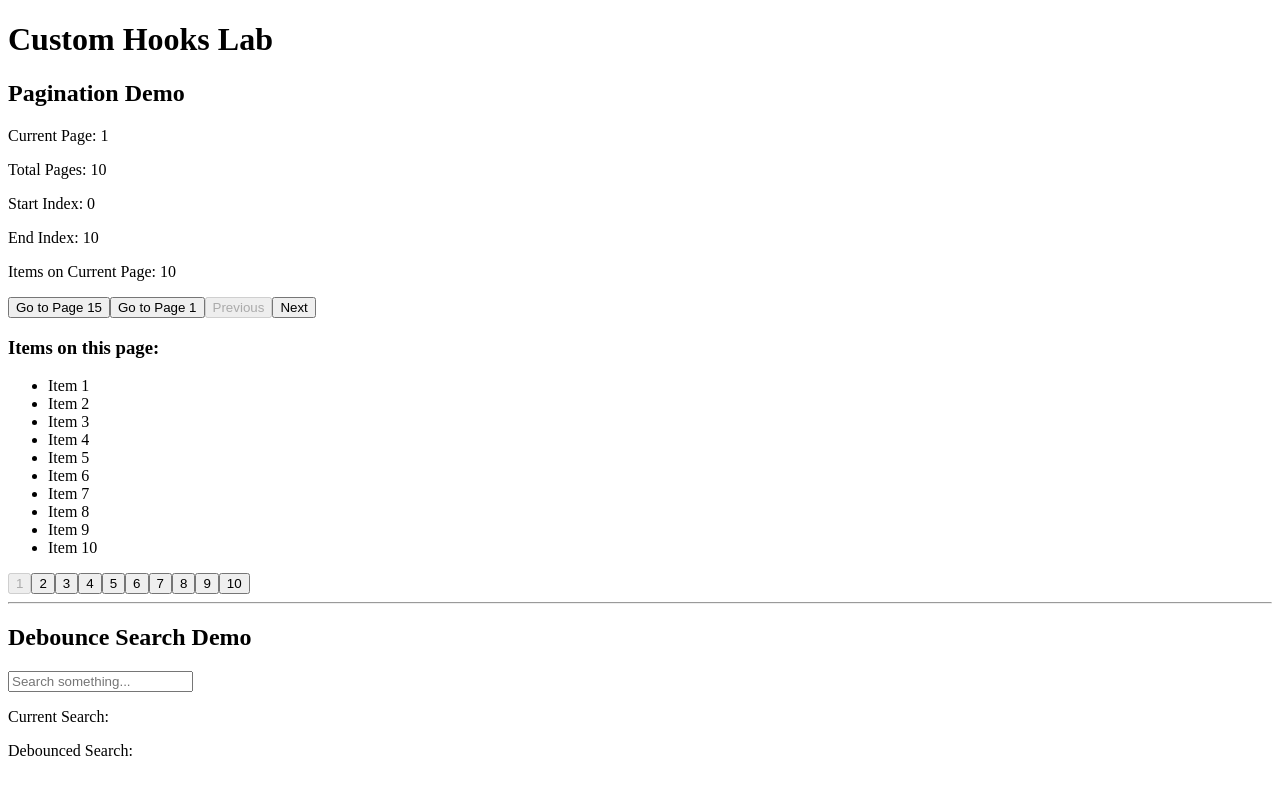
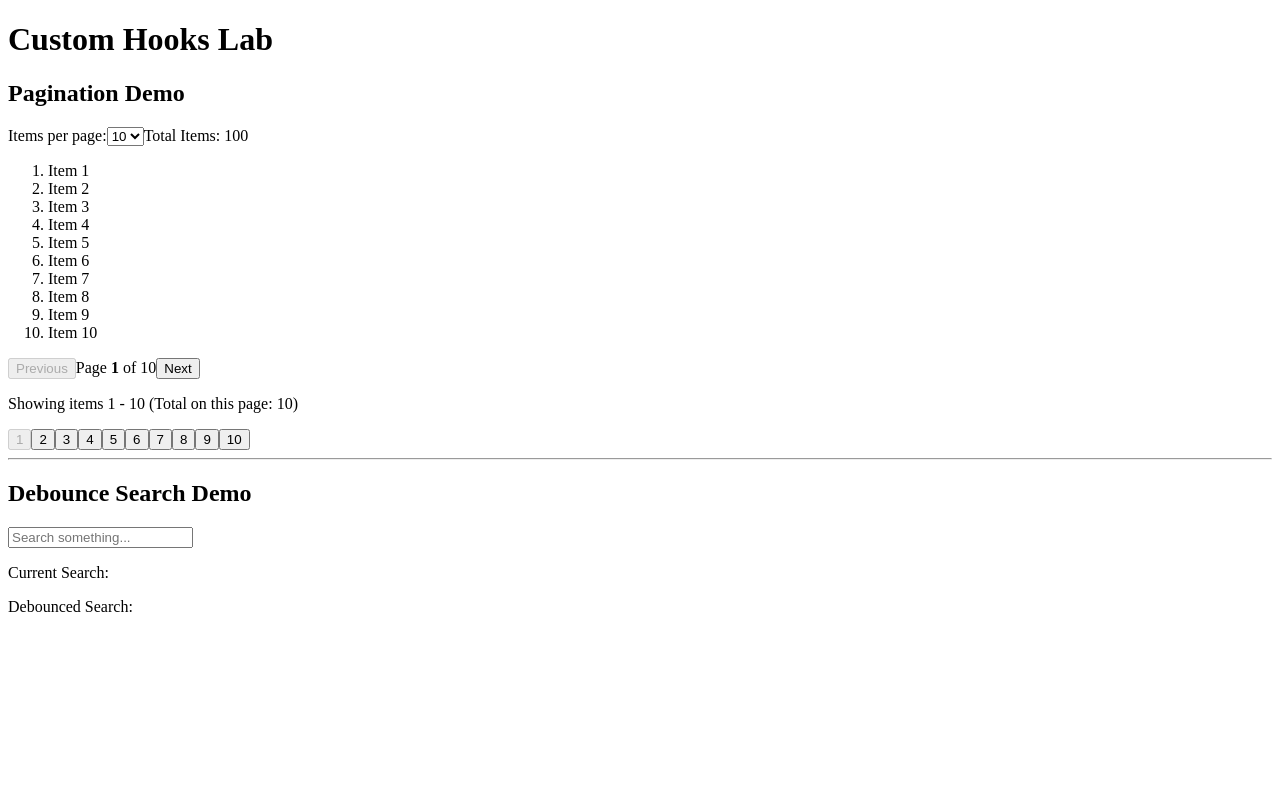
Before and after one commit to darshita2711/lab_10.2_custom_hooks, a React (Vite) app: page / in a window 1280 px wide. Shown: the top 794 px of the page. Built offline with nearby package versions, Linux system fonts and the light colour scheme.

Commit message:
updated items per page feature

```diff
--- a/src/components/PaginationDemo.tsx
+++ b/src/components/PaginationDemo.tsx
@@ -1,7 +1,9 @@
+import { useState } from "react";
 import { usePagination } from "../hooks/usePagination";
 
 function PaginationDemo() {
 
+    const [itemsPerPage, setItemsPerPage] = useState(10);
   const items = Array.from(
     { length: 100 },
     (_, index) => `Item ${index + 1}`
@@ -9,57 +11,76 @@ function PaginationDemo() {
   const { currentPage, totalPages, startIndex, endIndex, itemsOnCurrentPage,
     setPage, nextPage, prevPage, canNextPage, canPrevPage } = usePagination({
     totalItems: items.length,
-    itemsPerPage: 10,
+    itemsPerPage: itemsPerPage,
     initialPage: 1,
   });
   const currentItems = items.slice(startIndex, endIndex);
   return (
-    <div>
+    <div className="pagination-card">
       <h2>Pagination Demo</h2>
-      <p>Current Page: {currentPage}</p>
-      <p>Total Pages: {totalPages}</p>
-      <p>Start Index: {startIndex}</p>
-      <p>End Index: {endIndex}</p>
-      <p>Items on Current Page: {itemsOnCurrentPage}</p>
 
-      <button onClick={() => setPage(15)}>
-        Go to Page 15
-        </button>
+      {/* Items per page and total items */}
+      <div className="pagination-info">
+        <label>
+          Items per page:
+          <select
+            value={itemsPerPage}
+            onChange={(e) => {
+              setItemsPerPage(Number(e.target.value));
+              setPage(1);
+            }}
+          >
+            <option value={5}>5</option>
+            <option value={10}>10</option>
+            <option value={20}>20</option>
+          </select>
+        </label>
 
-        <button onClick={() => setPage(0)}>
-        Go to Page 1
-        </button>
+        <span>Total Items: {items.length}</span>
+      </div>
 
+      {/* Display current page items */}
+      <ol className="pagination-list">
+        {currentItems.map((item) => (
+          <li key={item}>{item}</li>
+        ))}
+      </ol>
+
+      {/* Previous, current page, and Next */}
+      <div className="pagination-navigation">
         <button onClick={prevPage} disabled={!canPrevPage}>
           Previous
         </button>
 
+        <span>
+          Page <strong>{currentPage}</strong> of {totalPages}
+        </span>
+
         <button onClick={nextPage} disabled={!canNextPage}>
           Next
         </button>
+      </div>
 
-        <h3>Items on this page:</h3>
+      {/* Display current item range */}
+      <p className="pagination-summary">
+        Showing items {startIndex + 1} - {endIndex}
+        {" "}(Total on this page: {itemsOnCurrentPage})
+      </p>
 
-        <ul>
-        {currentItems.map((item) => (
-            <li key={item}>{item}</li>
-        ))}
-        </ul>
-
-        {/* ADD PAGE NUMBERS HERE */}
-    <div>
+      {/* Page number buttons */}
+      <div className="pagination-numbers">
         {Array.from({ length: totalPages }, (_, index) => (
           <button
             key={index}
             onClick={() => setPage(index + 1)}
             disabled={currentPage === index + 1}
+            className={currentPage === index + 1 ? "active-page" : ""}
           >
             {index + 1}
           </button>
         ))}
       </div>
     </div>
-
   );
 }
 
```
Lines whose indentation alone changed are shown as unchanged.
